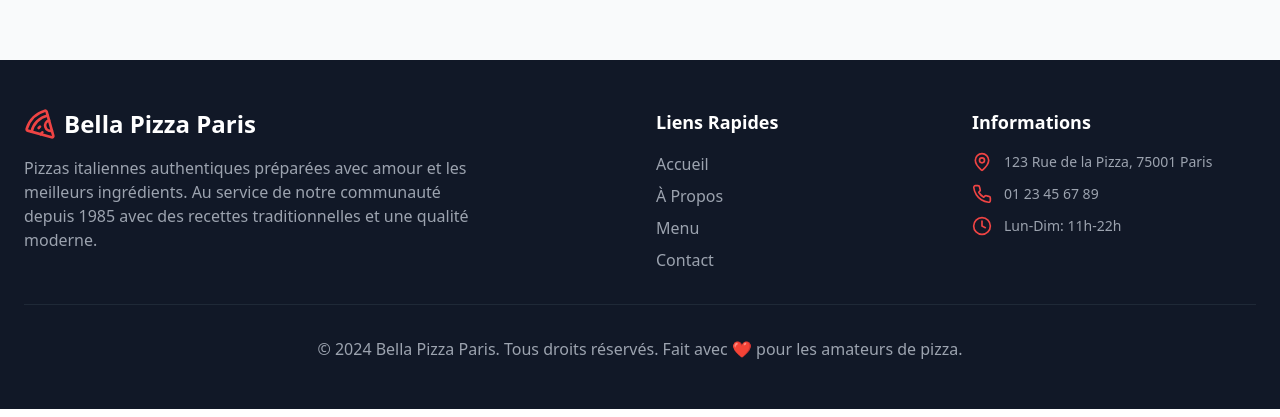
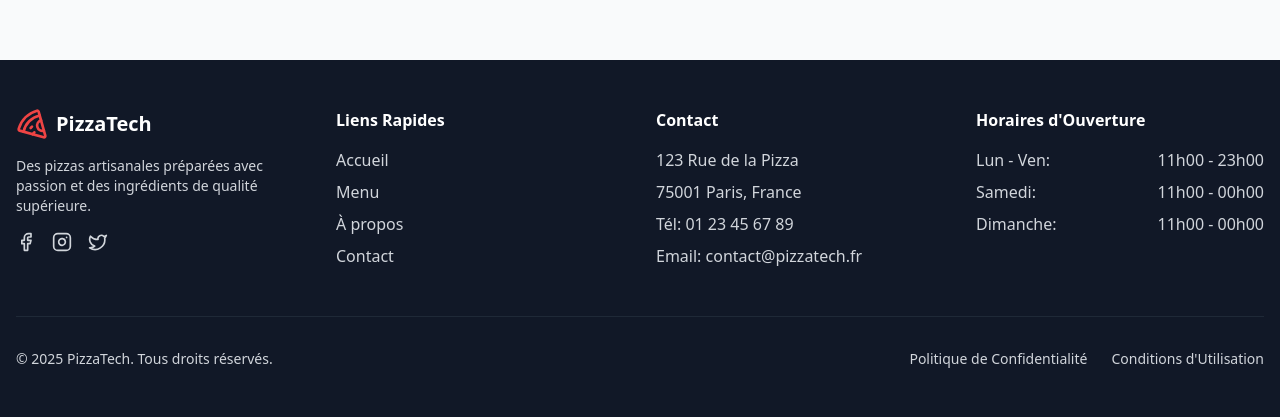
Before and after one commit to Mondestin/pizzatech-front, a React (Vite) app: page /cart in a window 1280 px wide. Shown: the part 740-1157 px from the top of the page. Built offline with nearby package versions, Linux system fonts and the light colour scheme.

Commit message:
update header and footer design

```diff
--- a/src/components/Footer.tsx
+++ b/src/components/Footer.tsx
@@ -1,57 +1,98 @@
-import { Pizza, MapPin, Phone, Clock } from "lucide-react";
+import { Link } from "react-router-dom";
+import { Pizza, Facebook, Instagram, Twitter } from "lucide-react";
 
 const Footer = () => {
   return (
-    <footer className="bg-gray-900 text-white py-12">
-      <div className="container mx-auto px-4 lg:px-6">
-        <div className="grid md:grid-cols-4 gap-8">
-          {/* Logo and Description */}
-          <div className="md:col-span-2">
-            <div className="flex items-center space-x-2 mb-4">
+    <footer className="bg-gray-900 text-gray-300">
+      <div className="container mx-auto px-4 py-12">
+        <div className="grid grid-cols-1 md:grid-cols-4 gap-8">
+          {/* Brand Section */}
+          <div className="space-y-4">
+            <Link to="/" className="flex items-center space-x-2">
               <Pizza className="h-8 w-8 text-red-500" />
-              <span className="text-2xl font-bold">Bella Pizza Paris</span>
+              <span className="text-xl font-bold text-white">PizzaTech</span>
+            </Link>
+            <p className="text-sm">
+              Des pizzas artisanales préparées avec passion et des ingrédients de qualité supérieure.
+            </p>
+            <div className="flex space-x-4">
+              <a href="https://facebook.com" target="_blank" rel="noopener noreferrer" className="hover:text-red-500 transition-colors">
+                <Facebook className="h-5 w-5" />
+              </a>
+              <a href="https://instagram.com" target="_blank" rel="noopener noreferrer" className="hover:text-red-500 transition-colors">
+                <Instagram className="h-5 w-5" />
+              </a>
+              <a href="https://twitter.com" target="_blank" rel="noopener noreferrer" className="hover:text-red-500 transition-colors">
+                <Twitter className="h-5 w-5" />
+              </a>
             </div>
-            <p className="text-gray-400 mb-4 max-w-md">
-              Pizzas italiennes authentiques préparées avec amour et les meilleurs ingrédients.
-              Au service de notre communauté depuis 1985 avec des recettes traditionnelles et une qualité moderne.
-            </p>
           </div>
 
           {/* Quick Links */}
           <div>
-            <h4 className="text-lg font-semibold mb-4">Liens Rapides</h4>
+            <h3 className="text-white font-semibold mb-4">Liens Rapides</h3>
             <ul className="space-y-2">
-              <li><a href="#home" className="text-gray-400 hover:text-white transition-colors">Accueil</a></li>
-              <li><a href="#about" className="text-gray-400 hover:text-white transition-colors">À Propos</a></li>
-              <li><a href="#menu" className="text-gray-400 hover:text-white transition-colors">Menu</a></li>
-              <li><a href="#contact" className="text-gray-400 hover:text-white transition-colors">Contact</a></li>
+              <li>
+                <Link to="/" className="hover:text-red-500 transition-colors">Accueil</Link>
+              </li>
+              <li>
+                <Link to="/menu" className="hover:text-red-500 transition-colors">Menu</Link>
+              </li>
+              <li>
+                <Link to="/#about" className="hover:text-red-500 transition-colors">À propos</Link>
+              </li>
+              <li>
+                <Link to="/#contact" className="hover:text-red-500 transition-colors">Contact</Link>
+              </li>
             </ul>
           </div>
 
           {/* Contact Info */}
           <div>
-            <h4 className="text-lg font-semibold mb-4">Informations</h4>
-            <div className="space-y-3">
-              <div className="flex items-center space-x-3">
-                <MapPin className="h-5 w-5 text-red-500" />
-                <span className="text-gray-400 text-sm">123 Rue de la Pizza, 75001 Paris</span>
-              </div>
-              <div className="flex items-center space-x-3">
-                <Phone className="h-5 w-5 text-red-500" />
-                <span className="text-gray-400 text-sm">01 23 45 67 89</span>
-              </div>
-              <div className="flex items-center space-x-3">
-                <Clock className="h-5 w-5 text-red-500" />
-                <span className="text-gray-400 text-sm">Lun-Dim: 11h-22h</span>
-              </div>
-            </div>
+            <h3 className="text-white font-semibold mb-4">Contact</h3>
+            <ul className="space-y-2">
+              <li>123 Rue de la Pizza</li>
+              <li>75001 Paris, France</li>
+              <li>Tél: 01 23 45 67 89</li>
+              <li>Email: contact@pizzatech.fr</li>
+            </ul>
+          </div>
+
+          {/* Opening Hours */}
+          <div>
+            <h3 className="text-white font-semibold mb-4">Horaires d'Ouverture</h3>
+            <ul className="space-y-2">
+              <li className="flex justify-between">
+                <span>Lun - Ven:</span>
+                <span>11h00 - 23h00</span>
+              </li>
+              <li className="flex justify-between">
+                <span>Samedi:</span>
+                <span>11h00 - 00h00</span>
+              </li>
+              <li className="flex justify-between">
+                <span>Dimanche:</span>
+                <span>11h00 - 00h00</span>
+              </li>
+            </ul>
           </div>
         </div>
 
-        <div className="border-t border-gray-800 mt-8 pt-8 text-center">
-          <p className="text-gray-400">
-            © 2024 Bella Pizza Paris. Tous droits réservés. Fait avec ❤️ pour les amateurs de pizza.
-          </p>
+        {/* Bottom Bar */}
+        <div className="border-t border-gray-800 mt-12 pt-8">
+          <div className="flex flex-col md:flex-row justify-between items-center">
+            <p className="text-sm">
+              © {new Date().getFullYear()} PizzaTech. Tous droits réservés.
+            </p>
+            <div className="flex space-x-6 mt-4 md:mt-0">
+              <Link to="/privacy" className="text-sm hover:text-red-500 transition-colors">
+                Politique de Confidentialité
+              </Link>
+              <Link to="/terms" className="text-sm hover:text-red-500 transition-colors">
+                Conditions d'Utilisation
+              </Link>
+            </div>
+          </div>
         </div>
       </div>
     </footer>
--- a/src/pages/Index.tsx
+++ b/src/pages/Index.tsx
@@ -120,19 +120,83 @@ const Index = () => {
       {/* Contact Section */}
       <section id="contact" className="py-20 bg-gray-50">
         <div className="container mx-auto px-4">
-          <div className="max-w-3xl mx-auto text-center">
-            <h2 className="text-4xl font-bold mb-6">Contactez-nous</h2>
-            <p className="text-gray-600 mb-8">
-              Une question ? Une suggestion ? N'hésitez pas à nous contacter !
-            </p>
-            <div className="grid md:grid-cols-2 gap-8">
-              <div className="bg-white p-6 rounded-lg shadow-sm">
-                <h3 className="font-semibold mb-2">Adresse</h3>
-                <p className="text-gray-600">123 Rue de la Pizza, 75001 Paris</p>
+          <div className="max-w-6xl mx-auto">
+            <div className="text-center mb-12">
+              <h2 className="text-4xl font-bold mb-6">Contactez-nous</h2>
+              <p className="text-gray-600">
+                Une question ? Une suggestion ? N'hésitez pas à nous contacter !
+              </p>
+            </div>
+
+            <div className="grid md:grid-cols-2 gap-12">
+              {/* Contact Info */}
+              <div className="space-y-8">
+                <div className="bg-white p-8 rounded-lg shadow-sm">
+                  <h3 className="text-xl font-semibold mb-6">Informations de Contact</h3>
+                  <div className="space-y-6">
+                    <div className="flex items-start gap-4">
+                      <div className="bg-red-50 p-3 rounded-full">
+                        <svg xmlns="http://www.w3.org/2000/svg" className="h-6 w-6 text-red-600" fill="none" viewBox="0 0 24 24" stroke="currentColor">
+                          <path strokeLinecap="round" strokeLinejoin="round" strokeWidth={2} d="M17.657 16.657L13.414 20.9a1.998 1.998 0 01-2.827 0l-4.244-4.243a8 8 0 1111.314 0z" />
+                          <path strokeLinecap="round" strokeLinejoin="round" strokeWidth={2} d="M15 11a3 3 0 11-6 0 3 3 0 016 0z" />
+                        </svg>
+                      </div>
+                      <div>
+                        <h4 className="font-medium mb-1">Adresse</h4>
+                        <p className="text-gray-600">123 Rue de la Pizza, 75001 Paris</p>
+                      </div>
+                    </div>
+                    <div className="flex items-start gap-4">
+                      <div className="bg-red-50 p-3 rounded-full">
+                        <svg xmlns="http://www.w3.org/2000/svg" className="h-6 w-6 text-red-600" fill="none" viewBox="0 0 24 24" stroke="currentColor">
+                          <path strokeLinecap="round" strokeLinejoin="round" strokeWidth={2} d="M3 5a2 2 0 012-2h3.28a1 1 0 01.948.684l1.498 4.493a1 1 0 01-.502 1.21l-2.257 1.13a11.042 11.042 0 005.516 5.516l1.13-2.257a1 1 0 011.21-.502l4.493 1.498a1 1 0 01.684.949V19a2 2 0 01-2 2h-1C9.716 21 3 14.284 3 6V5z" />
+                        </svg>
+                      </div>
+                      <div>
+                        <h4 className="font-medium mb-1">Téléphone</h4>
+                        <p className="text-gray-600">01 23 45 67 89</p>
+                      </div>
+                    </div>
+                    <div className="flex items-start gap-4">
+                      <div className="bg-red-50 p-3 rounded-full">
+                        <svg xmlns="http://www.w3.org/2000/svg" className="h-6 w-6 text-red-600" fill="none" viewBox="0 0 24 24" stroke="currentColor">
+                          <path strokeLinecap="round" strokeLinejoin="round" strokeWidth={2} d="M3 8l7.89 5.26a2 2 0 002.22 0L21 8M5 19h14a2 2 0 002-2V7a2 2 0 00-2-2H5a2 2 0 00-2 2v10a2 2 0 002 2z" />
+                        </svg>
+                      </div>
+                      <div>
+                        <h4 className="font-medium mb-1">Email</h4>
+                        <p className="text-gray-600">contact@pizzatech.fr</p>
+                      </div>
+                    </div>
+                  </div>
+                </div>
+
+                <div className="bg-white p-8 rounded-lg shadow-sm">
+                  <h3 className="text-xl font-semibold mb-6">Horaires d'Ouverture</h3>
+                  <div className="space-y-4">
+                    <div className="flex justify-between">
+                      <span className="text-gray-600">Lundi - Vendredi</span>
+                      <span className="font-medium">11h00 - 23h00</span>
+                    </div>
+                    <div className="flex justify-between">
+                      <span className="text-gray-600">Samedi - Dimanche</span>
+                      <span className="font-medium">11h00 - 00h00</span>
+                    </div>
+                  </div>
+                </div>
               </div>
-              <div className="bg-white p-6 rounded-lg shadow-sm">
-                <h3 className="font-semibold mb-2">Téléphone</h3>
-                <p className="text-gray-600">01 23 45 67 89</p>
+
+              {/* Map */}
+              <div className="h-[600px] rounded-lg overflow-hidden shadow-sm">
+                <iframe
+                  src="https://www.google.com/maps/embed?pb=!1m18!1m12!1m3!1d2624.9916256937595!2d2.292292615509614!3d48.85837007928757!2m3!1f0!2f0!3f0!3m2!1i1024!2i768!4f13.1!3m3!1m2!1s0x47e66e2964e34e2d%3A0x8ddca9ee380ef7e0!2sTour%20Eiffel!5e0!3m2!1sfr!2sfr!4v1647874586701!5m2!1sfr!2sfr"
+                  width="100%"
+                  height="100%"
+                  style={{ border: 0 }}
+                  allowFullScreen
+                  loading="lazy"
+                  referrerPolicy="no-referrer-when-downgrade"
+                ></iframe>
               </div>
             </div>
           </div>
```
